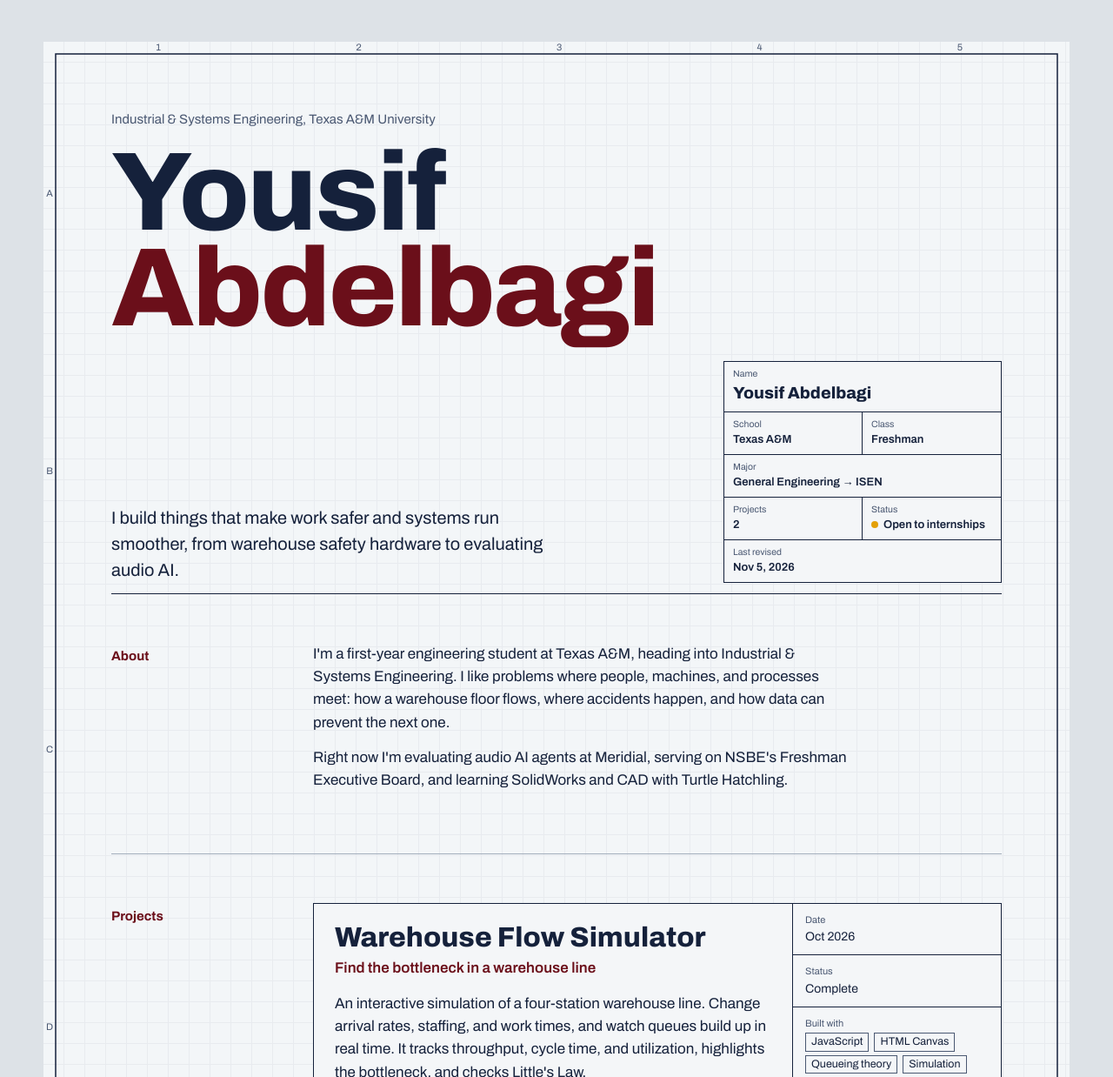
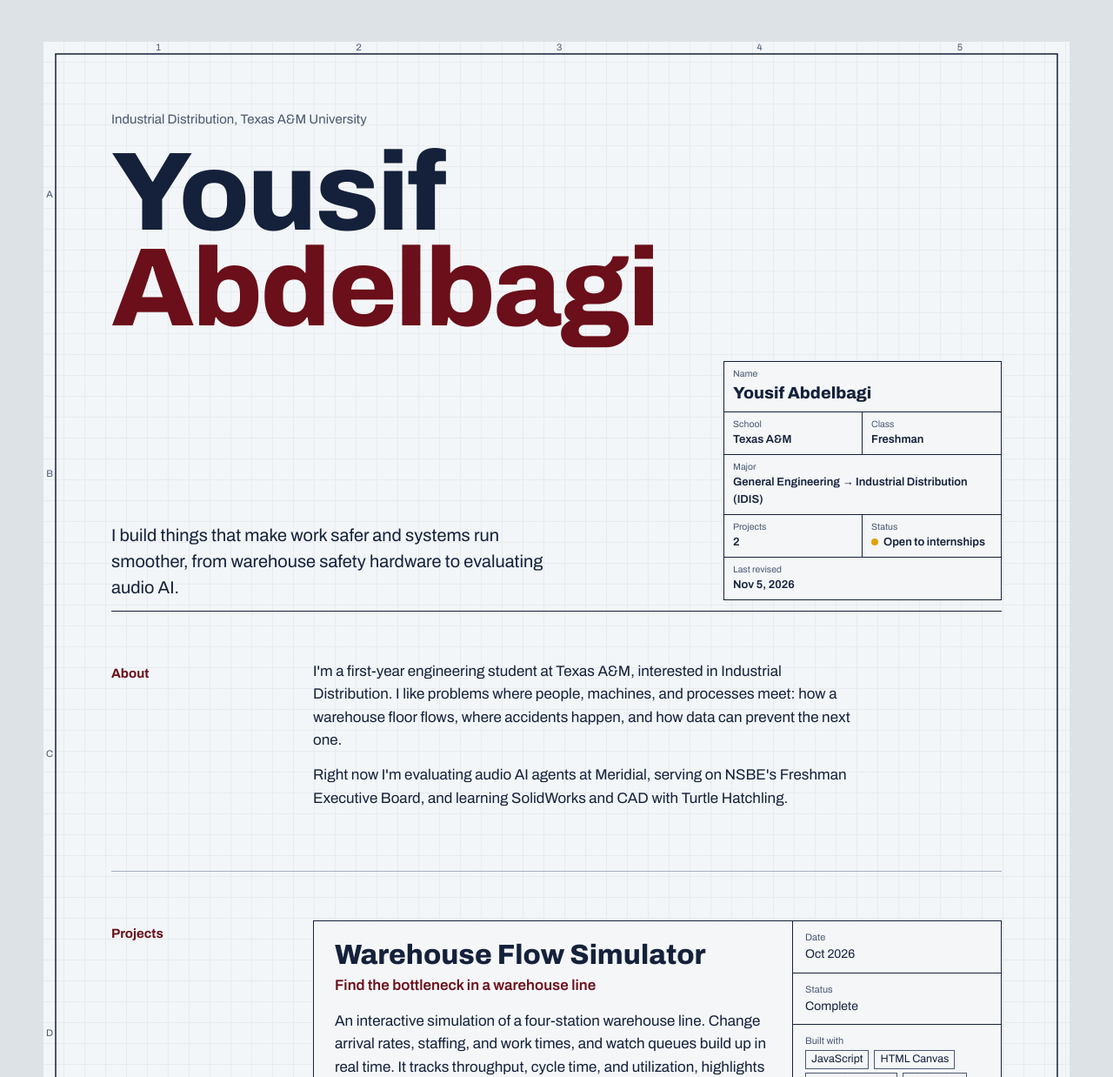
Before and after one commit to polosgrave-st/polosgrave-st.github.io, a plain HTML site: page index.html in a window 1280 px wide. Shown: the top 1238 px of the page at 87% size. Drawn offline with Linux system fonts and the light colour scheme.

Commit message:
Update index.html

```diff
--- a/index.html
+++ b/index.html
@@ -4,7 +4,7 @@
 <meta charset="utf-8">
 <meta name="viewport" content="width=device-width, initial-scale=1">
 <title>Yousif Abdelbagi</title>
-<meta name="description" content="Yousif Abdelbagi — engineering student at Texas A&M working toward Industrial & Systems Engineering. Projects, experience, and contact.">
+<meta name="description" content="Yousif Abdelbagi — engineering student at Texas A&M interested in Industrial Distribution. Projects, experience, and contact.">
 <link rel="preconnect" href="https://fonts.googleapis.com">
 <link rel="preconnect" href="https://fonts.gstatic.com" crossorigin>
 <link href="https://fonts.googleapis.com/css2?family=Archivo:wdth,wght@62..125,300..900&display=swap" rel="stylesheet">
@@ -261,7 +261,7 @@ section > h2{
 
     <header class="hero">
       <div class="hero-head">
-        <p class="discipline">Industrial &amp; Systems Engineering, Texas A&amp;M University</p>
+        <p class="discipline">Industrial Distribution, Texas A&amp;M University</p>
         <h1 class="name"><span class="line">Yousif</span><span class="line">Abdelbagi</span></h1>
       </div>
       <p class="intro">I build things that make work safer and systems run smoother, from warehouse safety hardware to evaluating audio AI.</p>
@@ -270,7 +270,7 @@ section > h2{
         <div class="wide big"><small>Name</small><b>Yousif Abdelbagi</b></div>
         <div class="l"><small>School</small><b>Texas A&amp;M</b></div>
         <div><small>Class</small><b>Freshman</b></div>
-        <div class="wide"><small>Major</small><b>General Engineering → ISEN</b></div>
+        <div class="wide"><small>Major</small><b>General Engineering → Industrial Distribution (IDIS)</b></div>
         <div class="l"><small>Projects</small><b id="projectCount">2</b></div>
         <div><small>Status</small><b class="status">Open to internships</b></div>
         <div class="wide"><small>Last revised</small><b id="revised"></b></div>
@@ -280,7 +280,7 @@ section > h2{
     <section id="about" aria-labelledby="about-h">
       <h2 id="about-h">About</h2>
       <div class="prose">
-        <p>I'm a first-year engineering student at Texas A&amp;M, heading into Industrial &amp; Systems Engineering. I like problems where people, machines, and processes meet: how a warehouse floor flows, where accidents happen, and how data can prevent the next one.</p>
+        <p>I'm a first-year engineering student at Texas A&amp;M, interested in Industrial Distribution. I like problems where people, machines, and processes meet: how a warehouse floor flows, where accidents happen, and how data can prevent the next one.</p>
         <p>Right now I'm evaluating audio AI agents at Meridial, serving on NSBE's Freshman Executive Board, and learning SolidWorks and CAD with Turtle Hatchling.</p>
       </div>
     </section>
```
